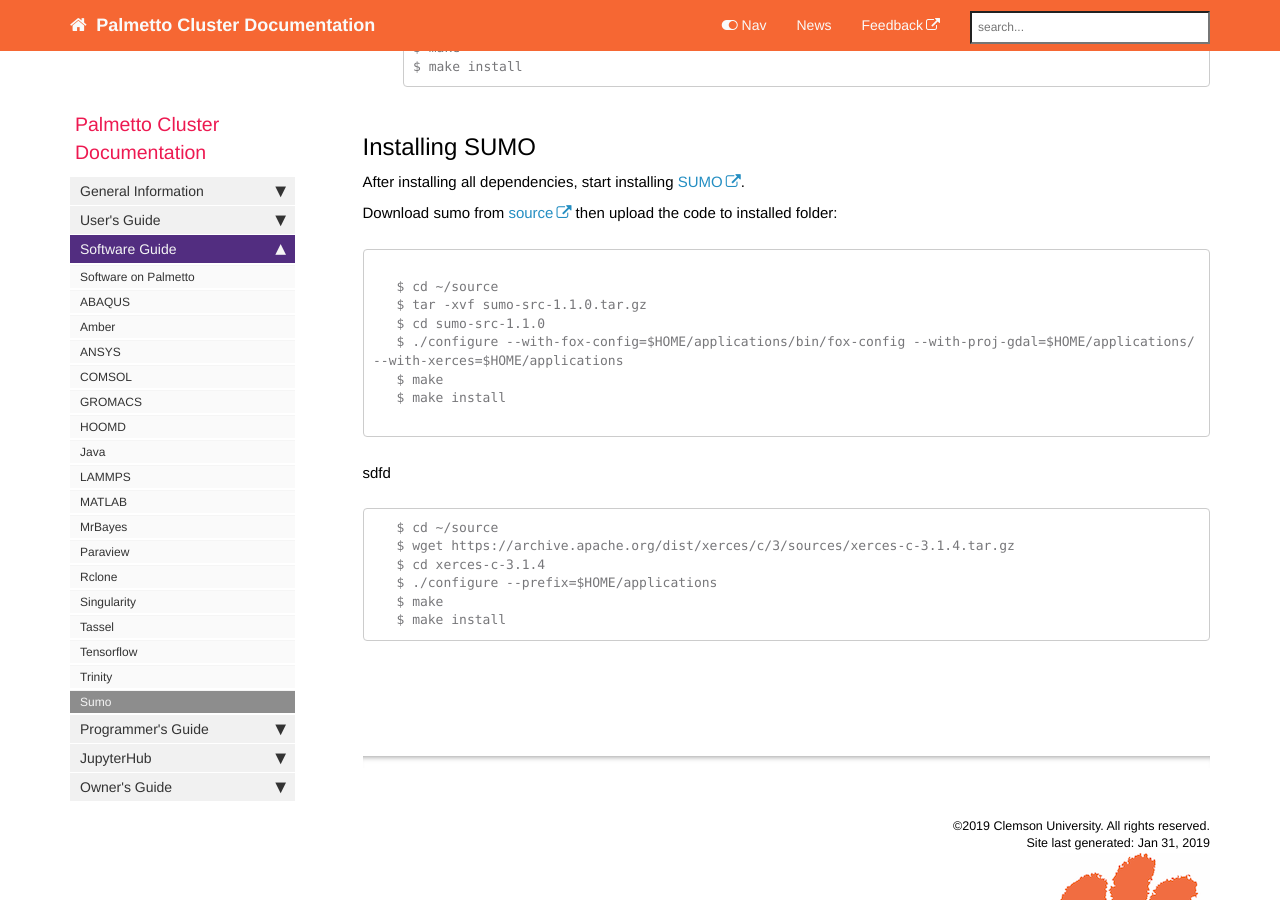
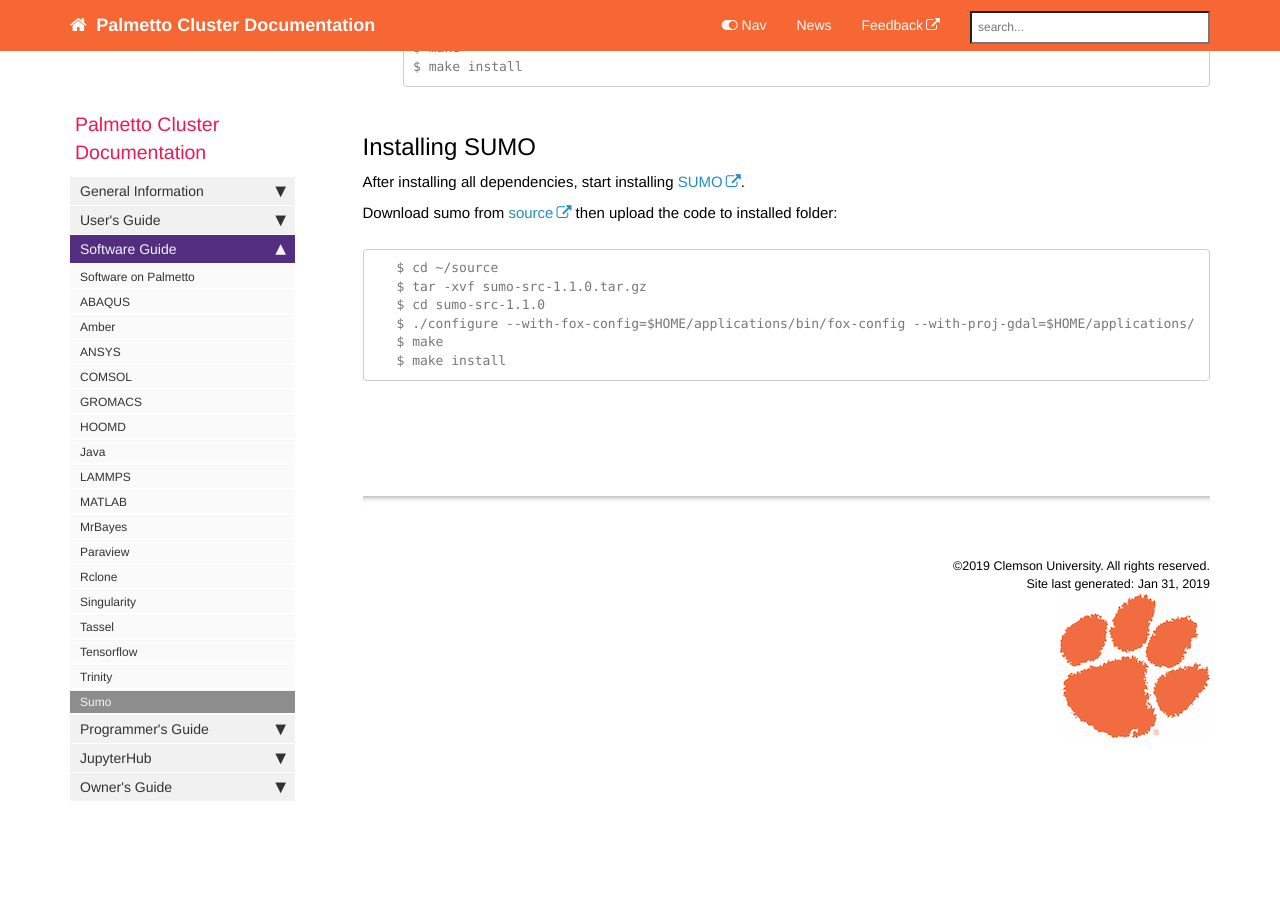
Before and after one commit to clemsonciti/palmetto-documentation, a Jekyll site: the page built from pages/documentation/software_sumo.md, in a window 1280 px wide and 900 px high, scrolled down 1355 px. Built offline with Jekyll 4.4.1, drawn with Linux system fonts in a browser that asks for light colours; nearby versions of some CDN libraries; comment, search, counter and statistics services are not loaded.

Commit message:
Update software_sumo.md

````diff
--- a/pages/documentation/software_sumo.md
+++ b/pages/documentation/software_sumo.md
@@ -77,24 +77,10 @@
 
 
    ```
-
    $ cd ~/source
    $ tar -xvf sumo-src-1.1.0.tar.gz
    $ cd sumo-src-1.1.0
-   $ ./configure --with-fox-config=$HOME/applications/bin/fox-config --with-proj-gdal=$HOME/applications/ --with-xerces=$HOME/applications
-   $ make
-   $ make install
-
-   ```
-
-   sdfd
-
-
-   ```
-   $ cd ~/source
-   $ wget https://archive.apache.org/dist/xerces/c/3/sources/xerces-c-3.1.4.tar.gz
-   $ cd xerces-c-3.1.4
-   $ ./configure --prefix=$HOME/applications
+   $ ./configure --with-fox-config=$HOME/applications/bin/fox-config --with-proj-gdal=$HOME/applications/
    $ make
    $ make install
    ```
````
